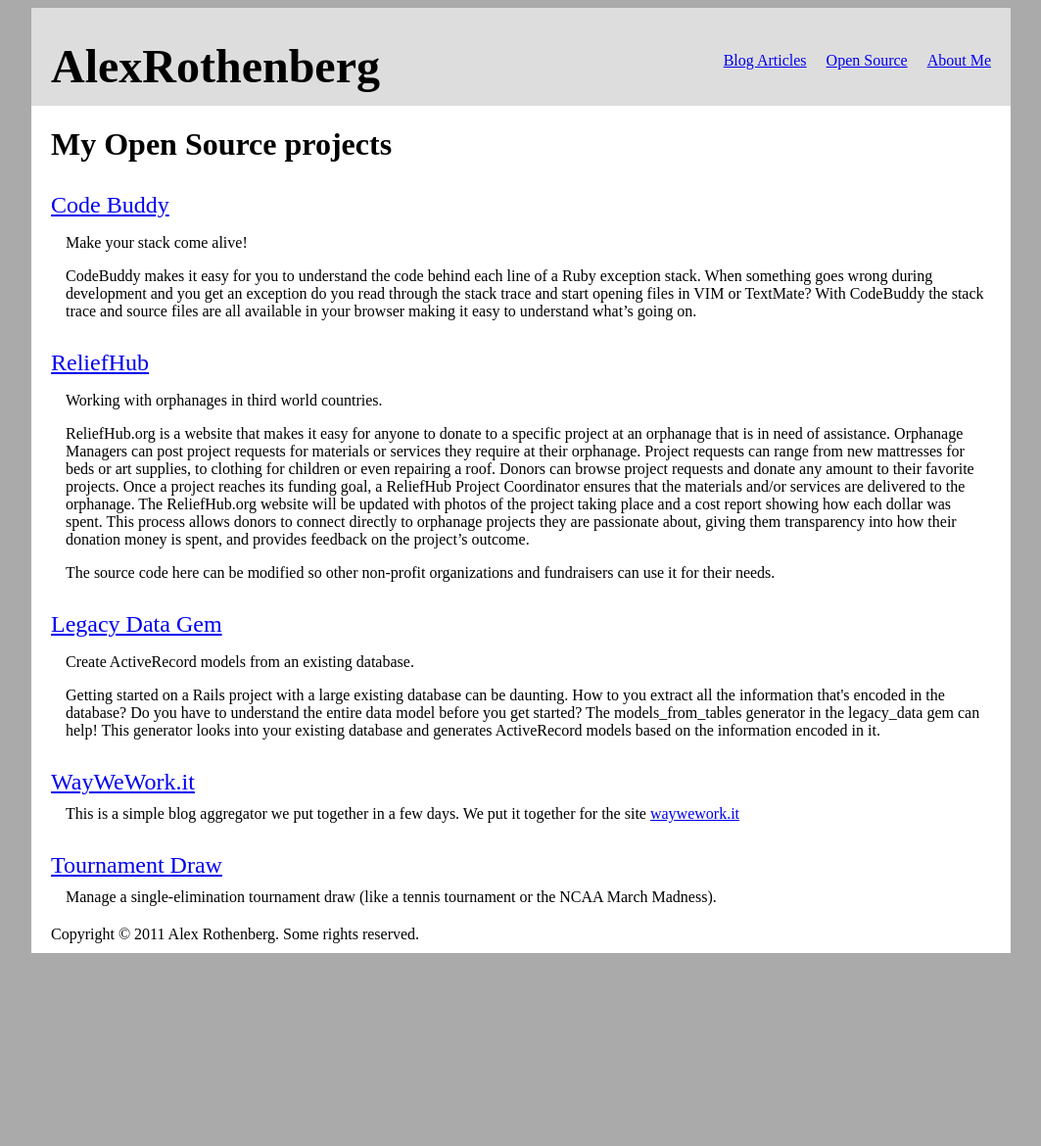
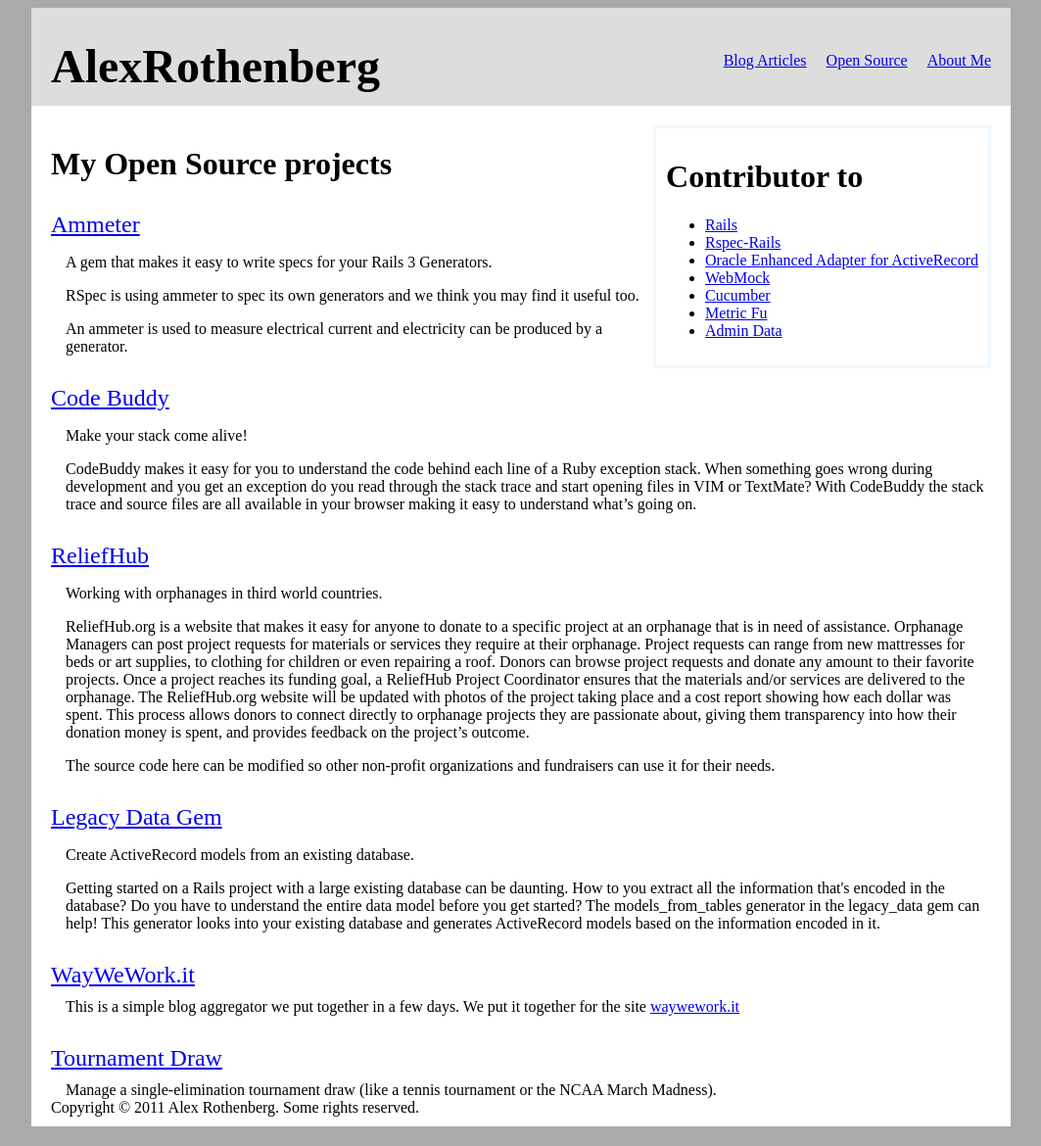
Before and after one commit to alexrothenberg/alexrothenberg.github.com, a Jekyll site: the page built from open_source.html, in a window 1280 px wide. Shown: the whole page at 98% size, without its empty margins (108-1171 px from the left). Built offline with Jekyll 4.4.1, drawn with Linux system fonts in a browser that asks for light colours; before the commit the page ends 993 px from its top, so only the background shows below that.

Commit message:
Added open source section for the projects I've contributed to

```diff
--- a/open_source.html
+++ b/open_source.html
@@ -3,9 +3,36 @@
 title: Alex Rothenberg
 ---
 
+<div class='left'>
+  <div class="contributions">
+    <h1>Contributor to</h1>
+
+    <ul>
+      <li><a href="https://github.com/rails/rails/commits/master?author=alexrothenberg">Rails</a></li>
+      <li><a href="https://github.com/rspec/rspec-rails/commits/master?author=alexrothenberg">Rspec-Rails</a></li>
+      <li><a href="https://github.com/rsim/oracle-enhanced/commits/master?author=alexrothenberg">Oracle Enhanced Adapter for ActiveRecord</a></li>
+      <li><a href="https://github.com/bblimke/webmock/commits/master?author=alexrothenberg">WebMock</a></li>
+      <li><a href="https://github.com/cucumber/cucumber/commits/master?author=alexrothenberg">Cucumber</a></li>
+      <li><a href="https://github.com/jscruggs/metric_fu/commits/master?author=alexrothenberg">Metric Fu</a></li>
+      <li><a href="https://github.com/bigbinary/admin_data/commits/master?author=alexrothenberg">Admin Data</a></li>
+    </ul>
+  </div>
+
+  <div class="my_projects">
     <h1>My Open Source projects</h1>
 
     <div class="projects">
+      <div class="project">
+        <div class="title"><a href="https://github.com/alexrothenberg/ammeter/">Ammeter</a></div>
+        <div class="extract">
+          <p>A gem that makes it easy to write specs for your Rails 3 Generators.</p>
+
+          <p>RSpec is using ammeter to spec its own generators and we think you may find it useful too.</p>
+
+          <p>An ammeter is used to measure electrical current and electricity can be produced by a generator.</p>
+        </div>
+      </div>
+
       <div class="project">
         <div class="title"><a href="https://github.com/patshaughnessy/code_buddy/">Code Buddy</a></div>
         <div class="extract">
@@ -46,3 +73,6 @@
         <div class="extract">Manage a single-elimination tournament draw (like a tennis tournament or the NCAA March Madness).</div>
       </div>
     </div>
+  </div>
+
+</div>
--- a/stylesheets/master.css
+++ b/stylesheets/master.css
@@ -121,3 +121,10 @@
   margin-top: 0px;
   margin-bottom: 0px;
 }
+
+.contributions {
+  float: right;
+  border: aliceBlue;
+  padding: 10px;
+  border-style: solid;
+}
```
Lines whose indentation alone changed are shown as unchanged.
